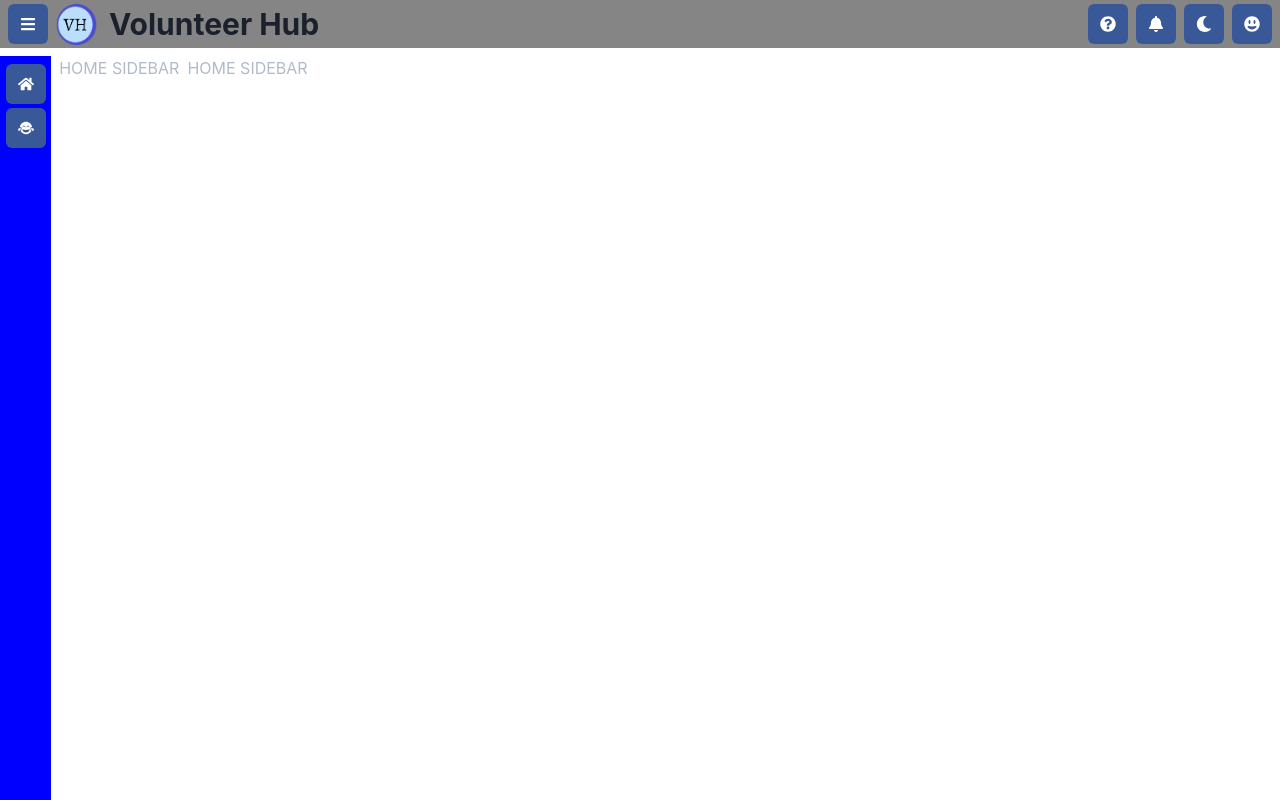
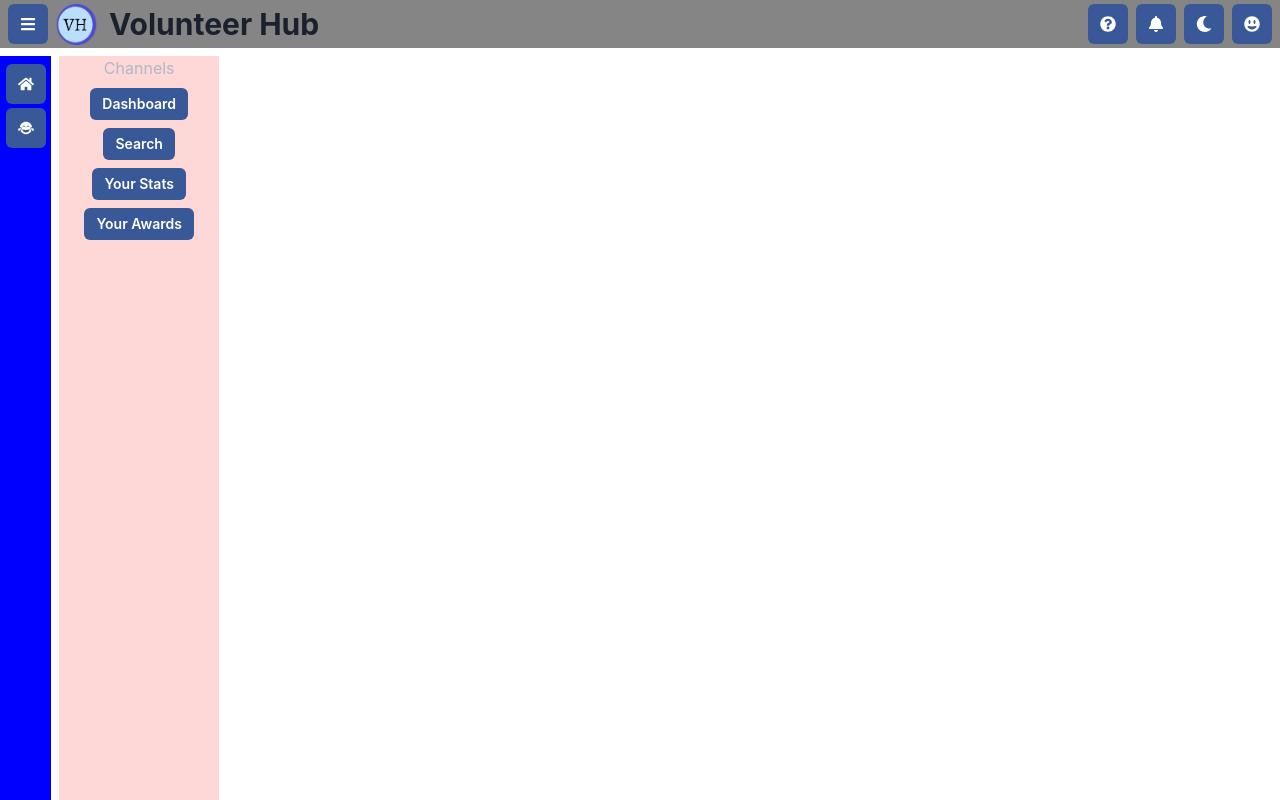
Before and after one commit to uvadhar11/Volunteer-Hub, a React (Create React App) app in the folder app/: page /home/home-sidebar in a window 1280 px wide. Built offline with nearby package versions, Linux system fonts and the light colour scheme.

Commit message:
channel can open - fix outlet so MAYBE sidebar can close (or leave icons fine). Decide what to do with 3 bars. And make sidebar close/open based on click.

```diff
--- a/app/src/components/channels-sidebar.js
+++ b/app/src/components/channels-sidebar.js
@@ -1,7 +1,9 @@
 import React from "react";
+import { Button, Link, VStack, Text } from "@chakra-ui/react";
 
 function ChannelsSidebar() {
   return (
+    // CHANGE
     <VStack width="10em" height="100%" bg="red.100">
       <Text fontSize="1xl">Channels</Text>
       <Link to="dashboard">
--- a/app/src/components/home-sidebar.js
+++ b/app/src/components/home-sidebar.js
@@ -1,7 +1,32 @@
 import React from "react";
+import { Button, Link, VStack, Text } from "@chakra-ui/react";
 
 function HomeSidebar() {
-  return <p>HOME SIDEBAR</p>;
+  return (
+    <VStack width="10em" height="100%" bg="red.100">
+      <Text fontSize="1xl">Channels</Text>
+      <Link to="dashboard">
+        <Button colorScheme={"facebook"} size="sm">
+          Dashboard
+        </Button>{" "}
+      </Link>
+      <Link to="search">
+        <Button colorScheme={"facebook"} size="sm">
+          Search
+        </Button>
+      </Link>
+      <Link to="your-stats">
+        <Button colorScheme={"facebook"} size="sm">
+          Your Stats
+        </Button>
+      </Link>
+      <Link to="your-awards">
+        <Button colorScheme={"facebook"} size="sm">
+          Your Awards
+        </Button>
+      </Link>
+    </VStack>
+  );
 }
 
 export default HomeSidebar;
--- a/app/src/components/home.js
+++ b/app/src/components/home.js
@@ -126,7 +126,7 @@ function Home() {
         </VStack> */}
         <Outlet /> {/*This outlet is for the channels sidebar. */}
         {/* content stuff */}
-        <Outlet />
+        {/* <Outlet /> */}
       </HStack>
     </VStack>
   );
```
